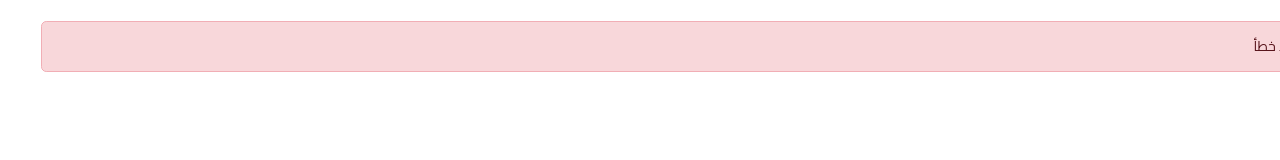
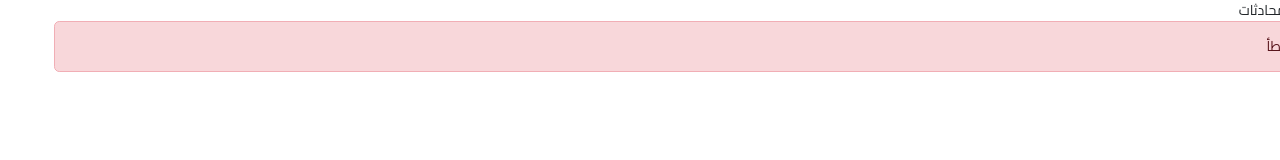
Before and after one commit to Saadaoui-Forkan/WhatsApp-clone, a React (Create React App) app in the folder client/: page / in a window 1280 px wide. Shown: the top 160 px of the page. Built offline with nearby package versions, Linux system fonts and the light colour scheme.

Commit message:
add readme file

```diff
--- a/client/src/views/Chat.js
+++ b/client/src/views/Chat.js
@@ -4,7 +4,7 @@ import Error from '../components/Error'
 function Chat() {
   return (
     <div>
-        Chat
+        صفحة المحادثات
 
         <Error error = "يوجد خطأ"/>
 
```
Also changed, not shown: 1 other file (tests, documents, lock files or other folders).
